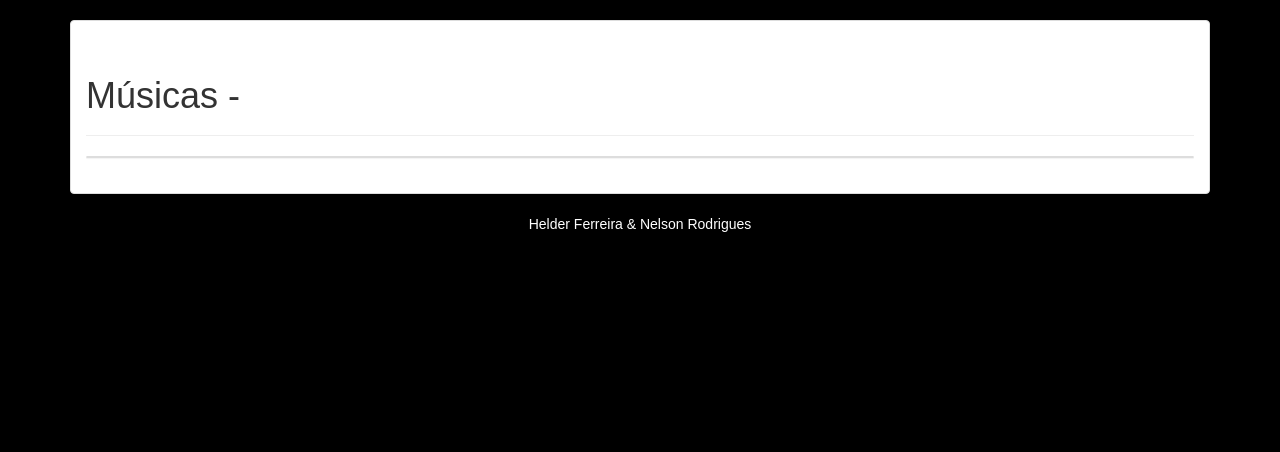
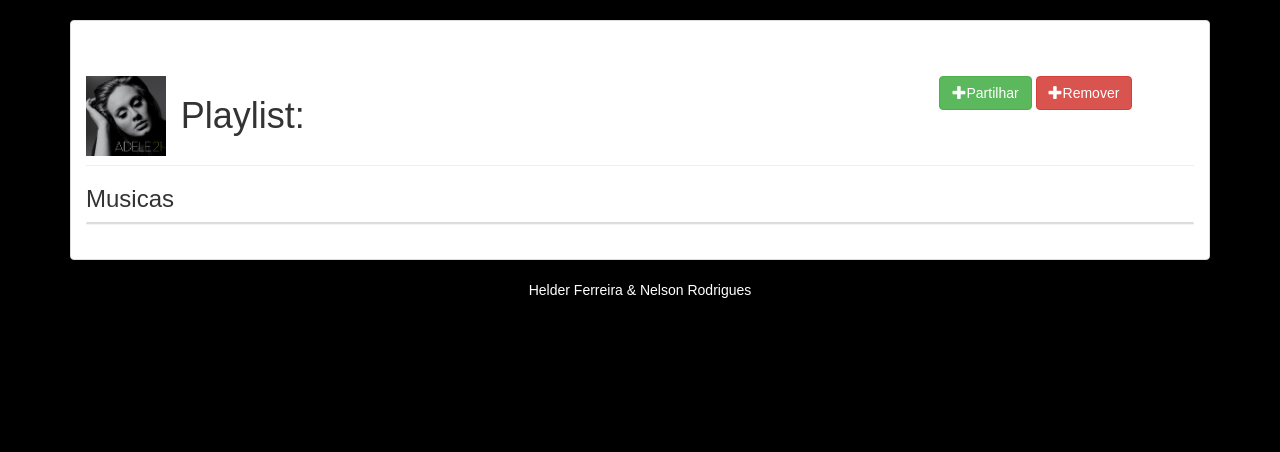
Before and after one commit to HelderFSFerreira/SIR2Final, a PHP site: page /musica.php?idplaylist=1 in a window 1280 px wide. Shown: the part 51-503 px from the top of the page. Run offline with PHP 8.4, Linux system fonts and the light colour scheme; the visitor is signed in with stand-in values (Sample User, id 1); some libraries are stand-ins or nearby versions.

Commit message:
adicionei butoes

```diff
--- a/code/musica.php
+++ b/code/musica.php
@@ -13,8 +13,22 @@
     <div class="panel panel-default">
       <div class="panel-body">
           <div class="page-header">
-              <h1>Músicas - <small id="playlistname"></small></h1>
+              <div class="row">
+                <div class="col-md-1">
+                    <img src="images/album2.jpg" style="width:80px; height:80px"/>
+                </div><div class="col-md-8">
+                    <h1>Playlist: <small id="playlistname"></small></h1>
+                </div><div class="col-md-3">
+                    <button type="button" class="btn btn-success" id="btnSharePlaylist">
+                        <span class="glyphicon glyphicon-plus" aria-hidden="true"></span>Partilhar
+                    </button>
+                  <button type="button" class="btn btn-danger" id="btnSharePlaylist">
+                        <span class="glyphicon glyphicon-plus" aria-hidden="true"></span>Remover
+                    </button>
+                </div>
+              </div>
             </div>
+          <h3>Musicas</h3>
           <div class="panel panel-default">
             <table class="table" id="thumbnailPlaylistsHome2">
             </table>
```
